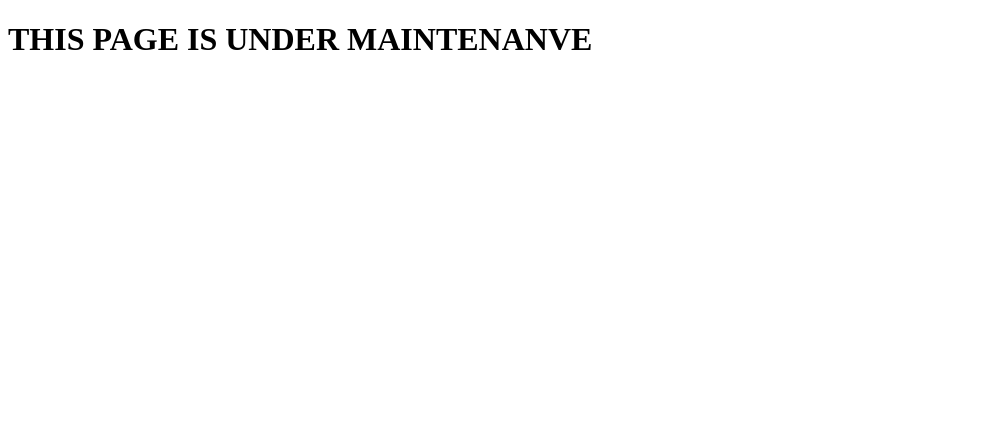
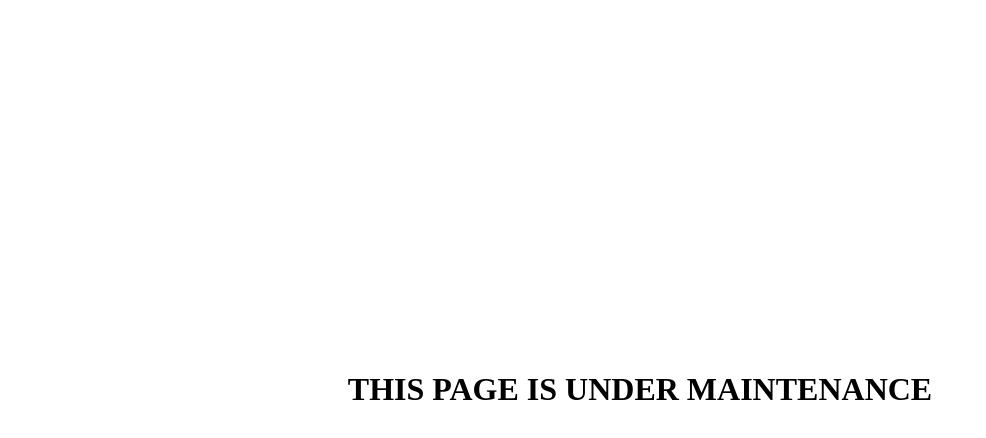
Before and after one commit to agrajpoudel/agrajpoudel.github.io, a plain HTML site: page index.html in a window 1280 px wide. Shown: the whole page, without its empty margins (0-986 px from the left). Drawn offline with Linux system fonts and the light colour scheme.

Commit message:
committed

```diff
--- a/index.html
+++ b/index.html
@@ -8,6 +8,6 @@
   </head>
 
   <body style="height: 600px">
-    <h1>THIS PAGE IS UNDER MAINTENANVE</h1>
+    <h1 style="padding: 350px 0;text-align:center;">THIS PAGE IS UNDER MAINTENANCE</h1>
   </body>
 </html>
```
Also changed, not shown: 1 other file.
